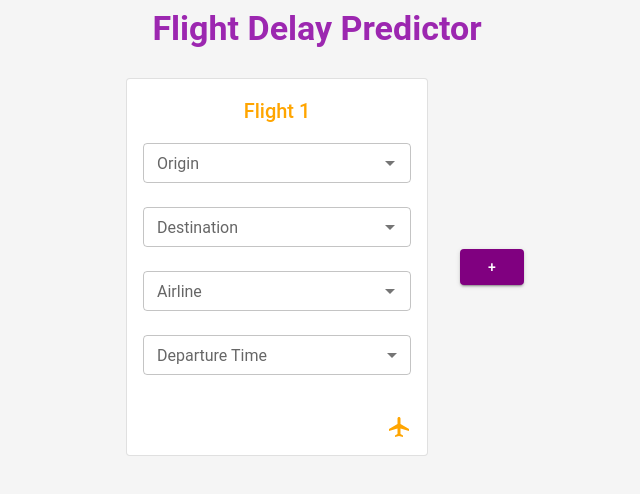
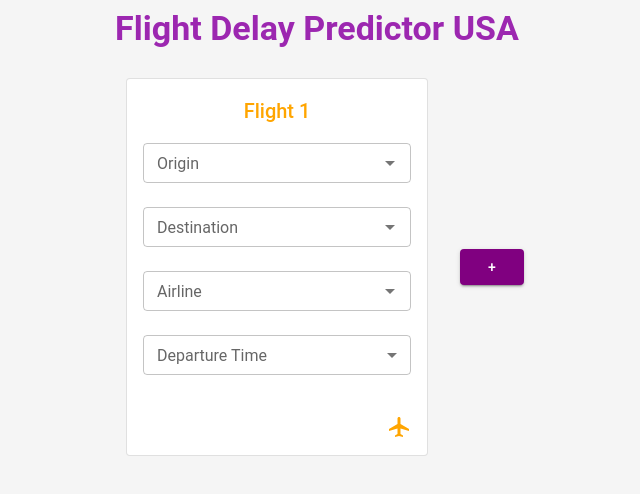
Before and after one commit to SirjanK/FlightAnalysis, a React (Create React App) app in the folder app/frontend/: page / in a window 1280 px wide. Shown: the top 494 px of the page, without its empty margins (323-963 px from the left). Built offline with nearby package versions, Linux system fonts and the light colour scheme; no server answers; the HTML template or start-up script is replaced by a standard one.

Commit message:
small updates

```diff
--- a/app/frontend/src/FlightDelayPredictor.js
+++ b/app/frontend/src/FlightDelayPredictor.js
@@ -54,7 +54,7 @@ const FlightDelayPredictor = () => {
     return (
         <Container>
             <Typography variant="h4" align="center" gutterBottom sx={{ color: 'primary.main' }}>
-                Flight Delay Predictor
+                Flight Delay Predictor USA
             </Typography>
             <InputCards
                 airports={airports}
```
Also changed, not shown: 2 other files (tests, documents, lock files or other folders).
